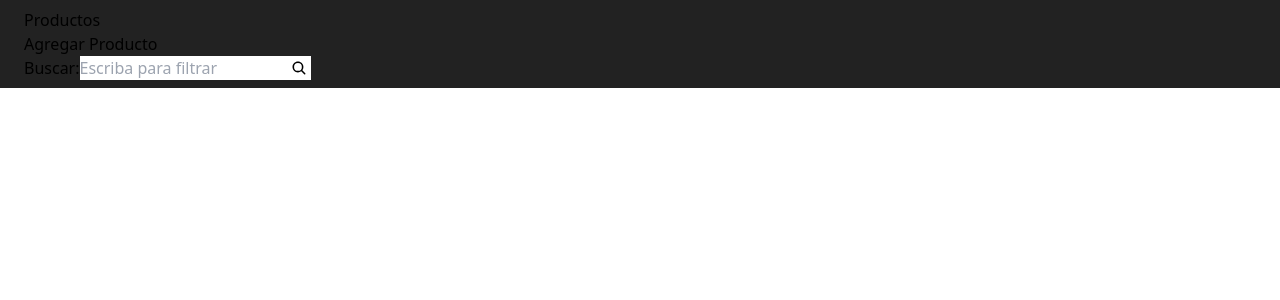
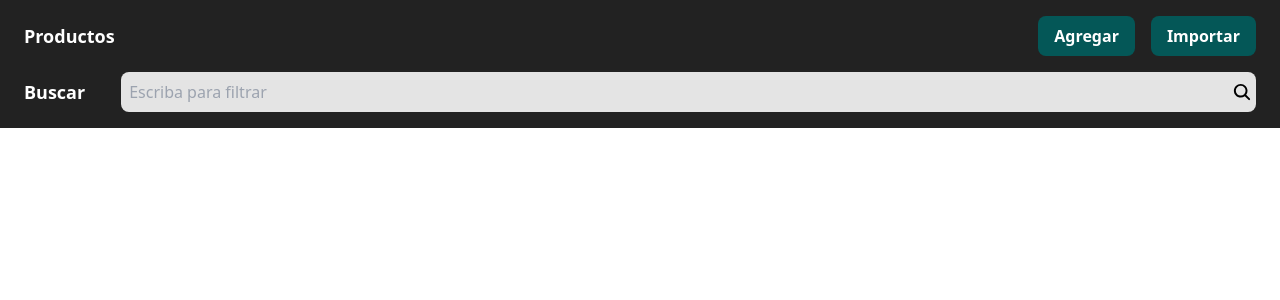
Before and after one commit to Zylown/inventario-front, a React (Vite) app: page /inventario in a window 1280 px wide. Shown: the top 300 px of the page. Built offline with nearby package versions, Linux system fonts and the light colour scheme.

Commit message:
header design

```diff
--- a/src/pages/Inventario/index.tsx
+++ b/src/pages/Inventario/index.tsx
@@ -1,5 +1,11 @@
-import Inventario from "../../sections/Inventario/Inventario";
+import FilterInput from "../../sections/Inventario/FilterInput";
+import Top from "../../sections/Inventario/Top";
 
 export default function Inventary() {
-  return <Inventario />;
+  return (
+    <header className="flex flex-col">
+      <Top />
+      <FilterInput />
+    </header>
+  );
 }
--- a/src/sections/Inventario/FilterInput.tsx
+++ b/src/sections/Inventario/FilterInput.tsx
@@ -2,12 +2,20 @@ import { IoSearch } from "react-icons/io5";
 
 export default function FilterInput() {
   return (
-    <div className="flex">
-      <label>Buscar: </label>
-      <div className="flex relative items-center">
-        <input type="text" placeholder="Escriba para filtrar" />
-        <button type="button" className="absolute right-1">
-          <IoSearch />
+    <div className="flex py-2 sm:items-center items-stretch justify-between flex-wrap sm:flex-row flex-col sm:gap-0 gap-2">
+      {/* (sm:gap-0 gap-2) significa que en pantallas grandes(sm:gap-0) no habrá espacio entre los elementos, pero en pantallas pequeñas(gap-2) sí. la idea hasta sm se aplican sus elementos pero si es menos que sm ya el otro gap-2, se aplica esto hasta que sea
+      640px osea sm pasado eso ya lo otro*/}
+      <div className="text-white font-semibold text-lg">
+        <label>Buscar </label>
+      </div>
+      <div className="flex relative items-center flex-grow sm:ml-9">
+        <input
+          className="p-2 w-full bg-crema rounded-lg text-white"
+          type="text"
+          placeholder="Escriba para filtrar"
+        />
+        <button className="absolute right-1" type="button">
+          <IoSearch className="text-xl" />
         </button>
       </div>
     </div>
--- a/src/sections/Inventario/Inventario.tsx
+++ /dev/null
@@ -1,11 +0,0 @@
-import FilterInput from "./FilterInput";
-import Top from "./Top";
-
-export default function Inventario() {
-  return (
-    <div>
-      <Top />
-      <FilterInput />
-    </div>
-  );
-}
--- a/src/sections/Inventario/Top.tsx
+++ b/src/sections/Inventario/Top.tsx
@@ -1,11 +1,22 @@
-import React from "react";
-
 export default function Top() {
   return (
-    <div>
-      <h1>Productos</h1>
-      <div>
-        <button type="button">Agregar Producto</button>
+    <div className="flex justify-between text-white py-2 font-semibold flex-wrap items-center sm:gap-0 gap-2">
+      <div className="wrapper__section text-lg">
+        <h1>Productos</h1>
+      </div>
+      <div className="wrapper__btn flex gap-4">
+        <button
+          className="hover:bg-verde-oscuro transition-all bg-verde-claro px-4 py-2 rounded-lg"
+          type="button"
+        >
+          Agregar
+        </button>
+        <button
+          className="hover:bg-verde-oscuro transition-all bg-verde-claro px-4 py-2 rounded-lg"
+          type="button"
+        >
+          Importar
+        </button>
       </div>
     </div>
   );
```
